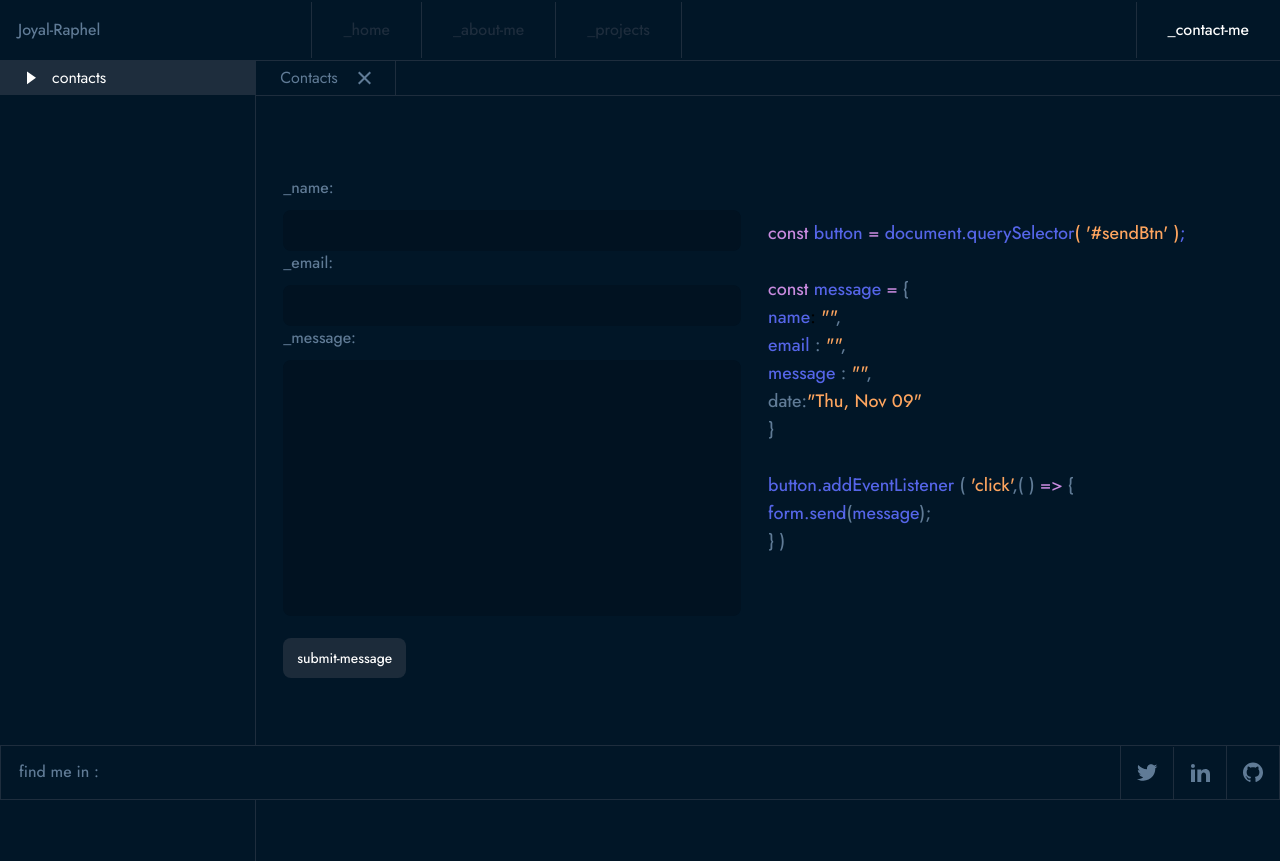
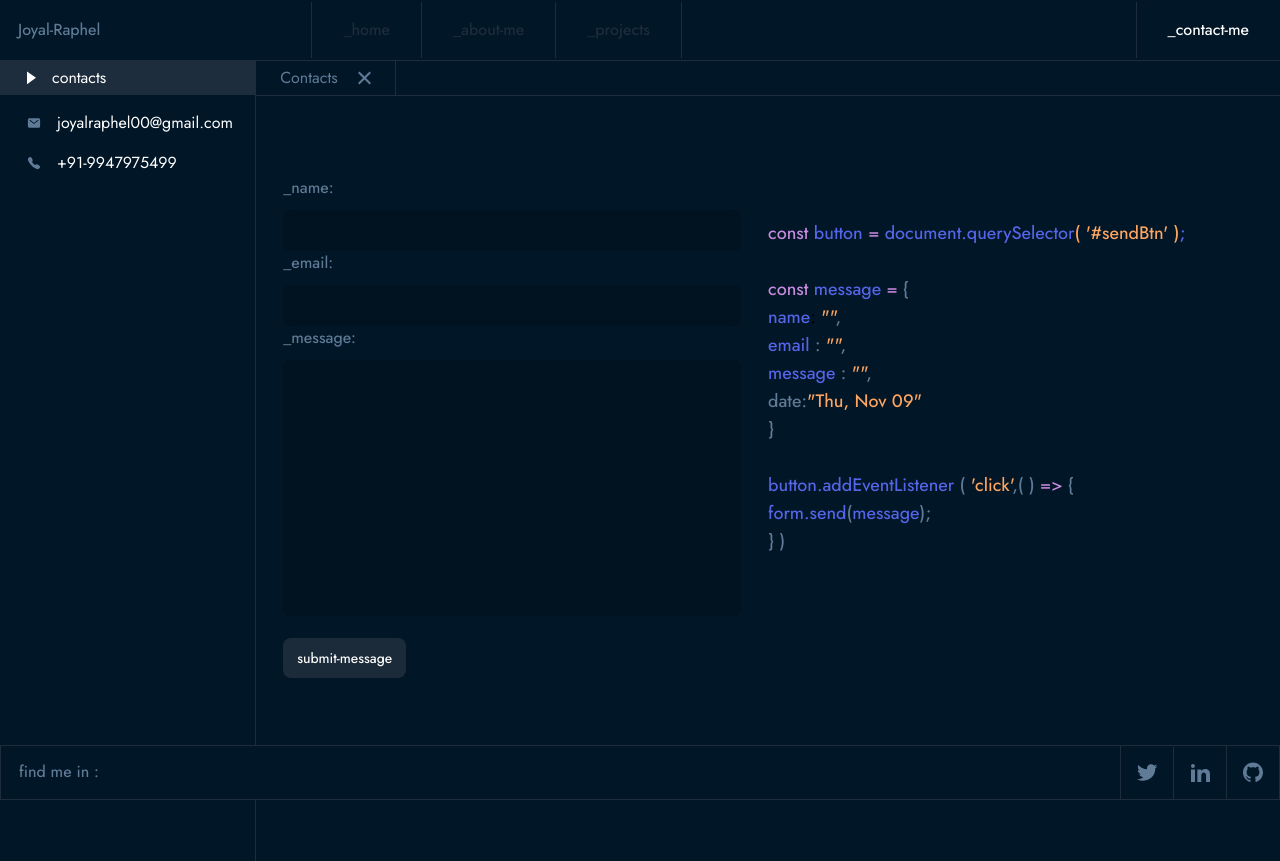
Before and after one commit to joyal007/joyaldev.me, a SvelteKit app: page /contacts in a window 1280 px wide. Built offline with nearby package versions, Linux system fonts and the light colour scheme.

Commit message:
contact update

```diff
--- a/src/routes/contacts/+page.svelte
+++ b/src/routes/contacts/+page.svelte
@@ -45,8 +45,8 @@
 				</p>
 			</div>
 			{#if opened == 'contact'}
-				<div transition:slide={{ easing: cubicInOut, duration: 100 }}>
-					<div class="flex pl-[27px] gap-4 mt-4">
+				<div transition:slide={{ easing: cubicInOut, duration: 100 }} class="md:hidden">
+					<div class="flex pl-[27px] gap-4 mt-4 ">
 						<img src={mailSvg} width="14px" height="11px" />
 						<a
 							class="text-white font-FiraCode text-base font-normal not-italic"
@@ -62,6 +62,22 @@
 					</div>
 				</div>
 			{/if}
+			<div class="hidden md:block">
+					<div class="flex pl-[27px] gap-4 mt-4">
+						<img src={mailSvg} width="14px" height="11px" />
+						<a
+							class="text-white font-FiraCode text-base font-normal not-italic"
+							href="mailto:joyalraphel00@gmail.com">joyalraphel00@gmail.com</a
+						>
+					</div>
+					<div class="flex pl-[27px] gap-4 mt-4">
+						<img src={phoneSvg} width="14px" height="11px" />
+						<a
+							class="text-white font-FiraCode text-base font-normal not-italic"
+							href="tel:+91-9947975499">+91-9947975499</a
+						>
+					</div>
+			</div>
 		</div>
 		<div class=" mt-8 md:mt-0 w-full">
 			<div class="hidden w-full md:block border-b border-accent-10">
```
